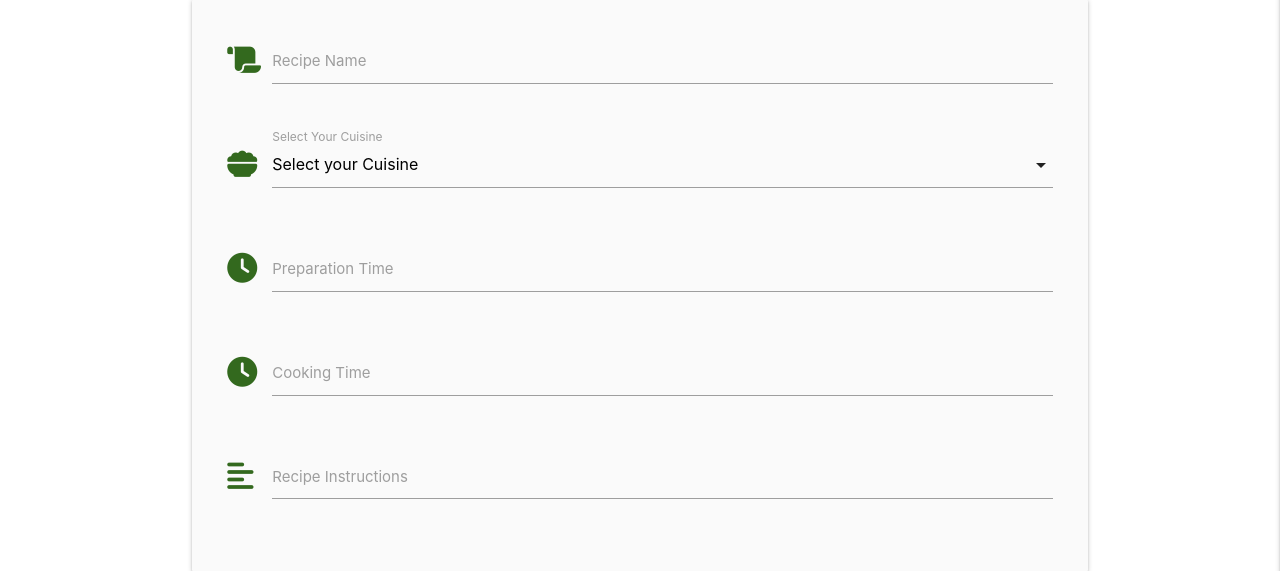
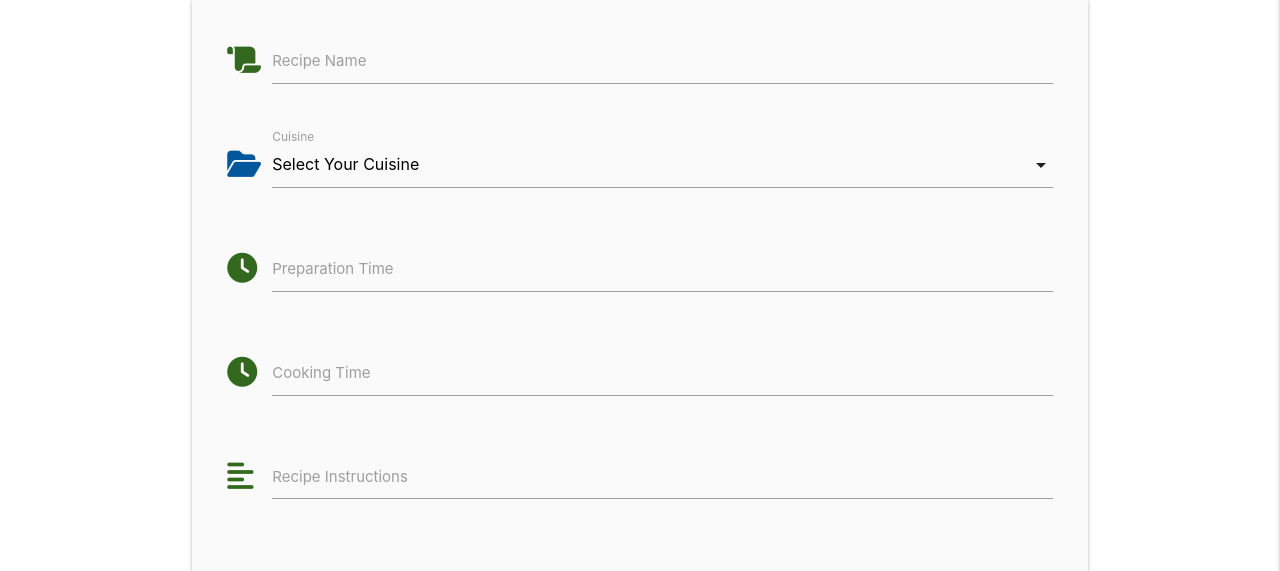
Before and after one commit to imransal/My-Recipes, a Flask app: page /add_recipe in a window 1280 px wide. Shown: the part 160-731 px from the top of the page. Run offline with Flask 3, Linux system fonts and the light colour scheme; some libraries are stand-ins or nearby versions.

Commit message:
testing add_recipe.html

```diff
--- a/templates/add_recipe.html
+++ b/templates/add_recipe.html
@@ -15,14 +15,14 @@
         </div>
        <div class="row">
 				<div class="input-field col s12">
-                <i class="fa-solid fa-bowl-food prefix light-green-text text-darken-4"></i>
-                <select>
-                    <option value="" disabled selected>Select your Cuisine</option>
-                    {%  for category in categories %}
-                        <option value="{{ category.recipe_name }}">{{ category.recipe_name }}</option>
+                    <i class="fas fa-folder-open prefix light-blue-text text-darken-4"></i>
+					<select id="category_name" name="category_name" class="validate" required>
+                        <option value="" disabled selected>Select Your Cuisine</option>
+                        {% for category in categories %}
+                            <option value="{{ category.category_name }}">{{ category.category_name }}</option>
                         {% endfor %}
                     </select>
-                <label>Select Your Cuisine</label>
+					<label for="category_name">Cuisine</label>
 				</div>
 			</div>
         <div class="row">
```
Lines whose indentation alone changed are shown as unchanged.
